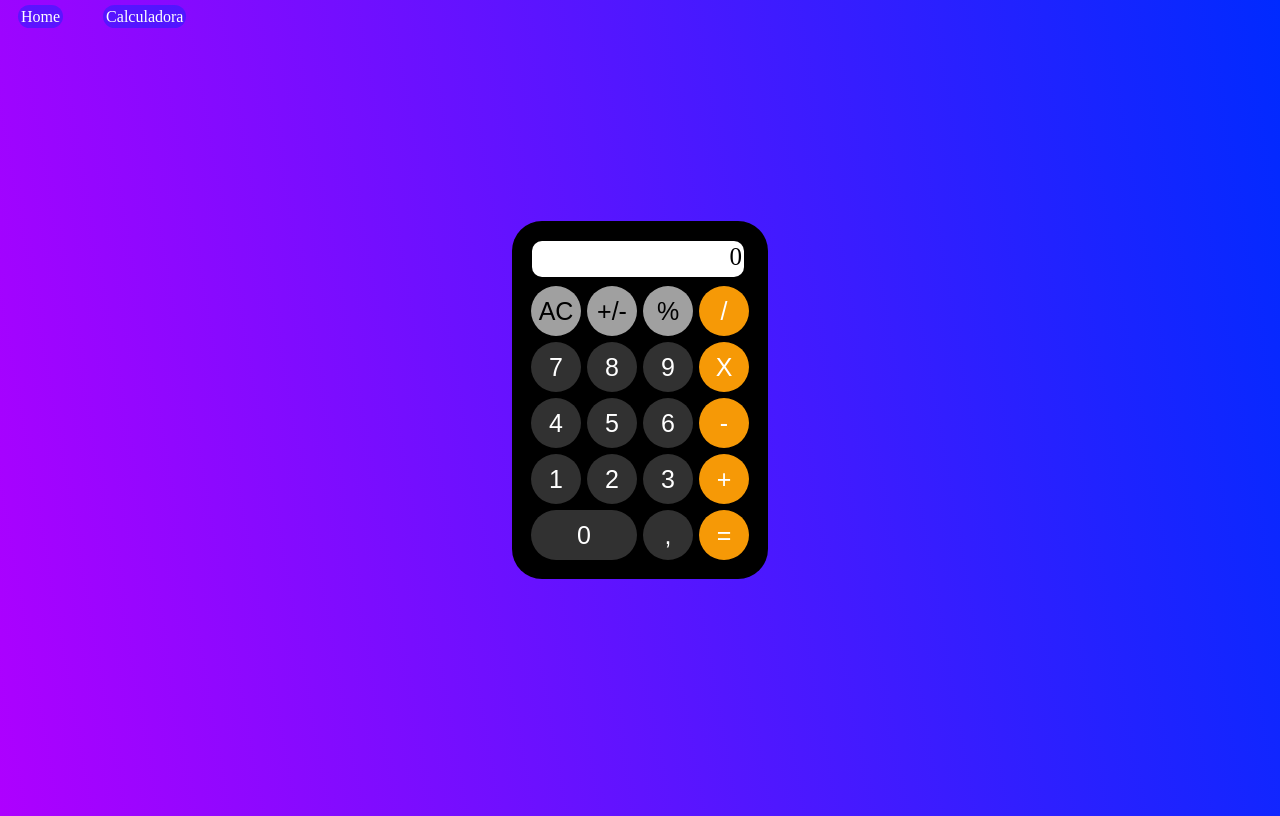
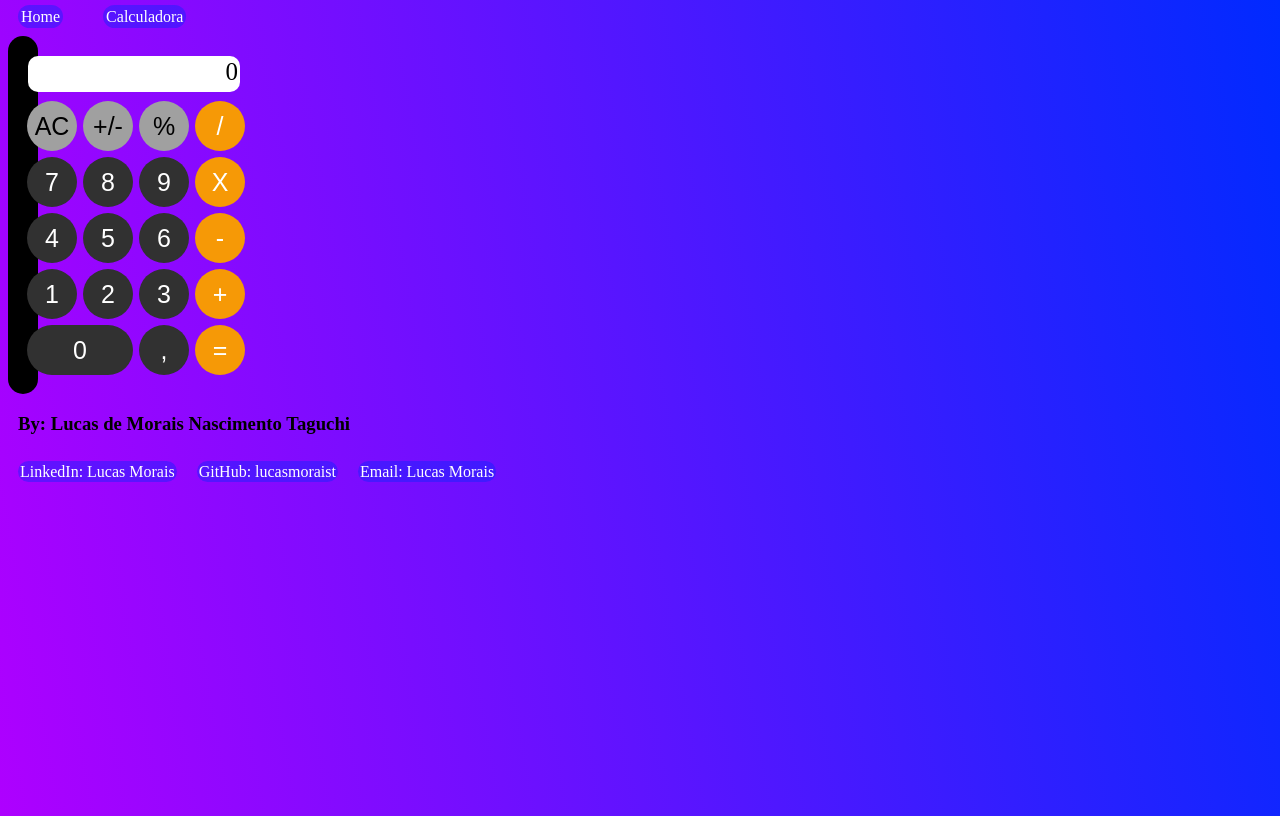
Before and after one commit to lucasmoraist/React, a React (Create React App) app in the folder lucas/: page /calculadora in a window 1280 px wide. Built offline with nearby package versions, Linux system fonts and the light colour scheme.

Commit message:
Projeto parcialmente finalizado

```diff
--- a/lucas/public/index.html
+++ b/lucas/public/index.html
@@ -10,6 +10,9 @@
       background-image: linear-gradient(-100deg,rgb(0, 42, 255),rgb(174, 0, 255));
       height: 100vh;
     }
+    #root{
+      padding-bottom: 10px;
+    }
   </style>
 </head>
 <body>
--- a/lucas/src/App.jsx
+++ b/lucas/src/App.jsx
@@ -1,4 +1,5 @@
 import React from "react";
+import Rodape from "./components/Rodape";
 import MainRoutes from "./routes/Mainroutes";
 import Menu from "./routes/Menu";
 
@@ -7,7 +8,7 @@ export default function App(){
         <div>
             <Menu/>
             <MainRoutes/>
+            <Rodape/>
         </div>
-
     )
 }
--- /dev/null
+++ b/lucas/src/components/Rodape.jsx
@@ -0,0 +1,37 @@
+import React from "react";
+import styled from "styled-components";
+
+export const Footer = styled.div`
+    *{
+        padding-bottom: 10px;
+    }
+
+    h3{
+        margin-left: 10px;
+    }
+    a{
+        display: inline;
+        margin: 10px;
+        text-decoration: none;
+        color: #fff;
+        background-color: rgba(0, 42, 255,0.4);
+        margin-left: 10px;
+        border-radius: 30px;
+        padding: 2px;
+    }
+    a:hover{
+        background-color: #fff;
+        color: rgb(0, 42, 255);
+    }
+`
+
+export default function Rodape(){
+    return(
+        <Footer>
+            <h3>By: Lucas de Morais Nascimento Taguchi</h3>
+            <a href="https://www.linkedin.com/in/lucas-morais-152672219/">LinkedIn: Lucas Morais</a>
+            <a href="https://github.com/lucasmoraist">GitHub: lucasmoraist</a>
+            <a href="mailto:luksmnt1101@gmail.com">Email: Lucas Morais</a>
+        </Footer>
+    )
+}
--- a/lucas/src/components/calculadora/Calculadora.jsx
+++ b/lucas/src/components/calculadora/Calculadora.jsx
@@ -2,15 +2,10 @@ import React, { useState } from "react";
 import styled from "styled-components";
 
 export const DivCalc = styled.div`
-    margin: 0;
-    padding: 0;
-
     #fundo{
-        position: absolute;
+        margin-top: 10px;
+        margin-right: 174vh;
         background-color: #000;
-        top: 50%;
-        left: 50%;
-        transform: translate(-50%,-50%);
         border-radius: 30px;
         padding: 15px;
         color: #ffffff;
```
